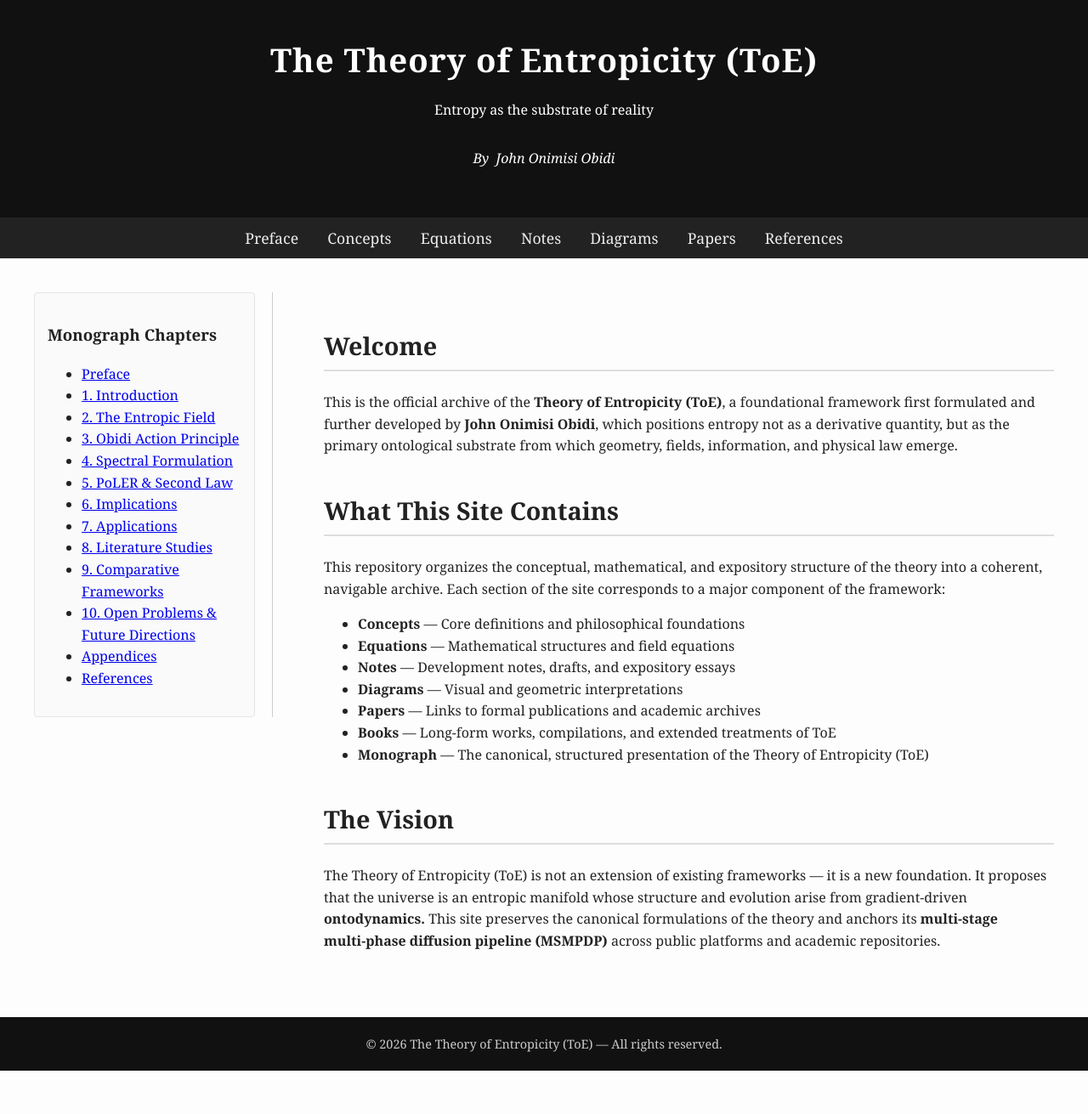
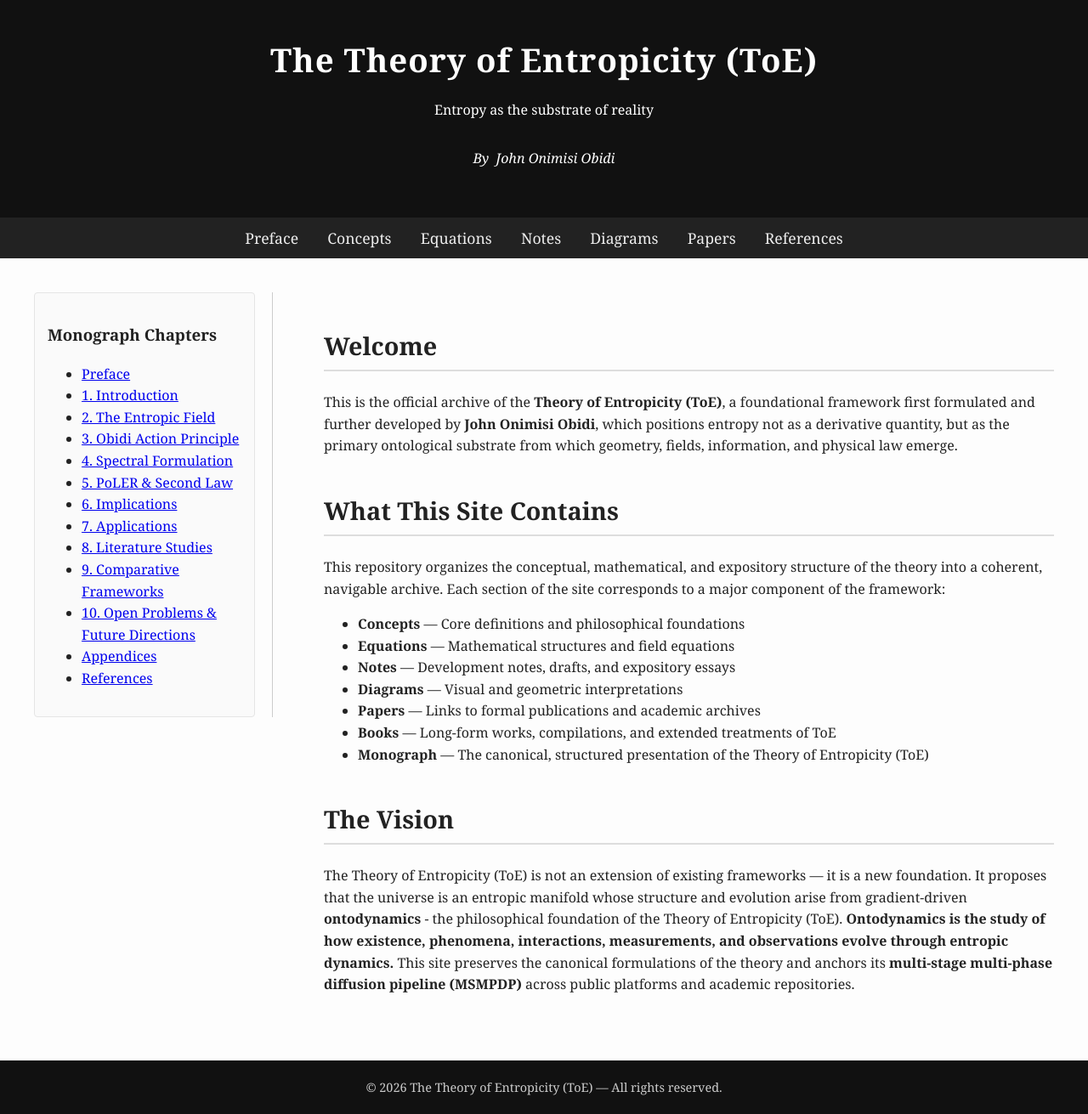
Before and after one commit to Entropicity/Theory-of-Entropicity-ToE, a Jekyll site: the page index.html, which Jekyll copies as it is, in a window 1280 px wide. Shown: the whole page at 85% size. Built offline with Jekyll 4.4.1, drawn with Linux system fonts in a browser that asks for light colours; before the commit the page ends 1260 px from its top, so only the background shows below that.

Commit message:
Update index.html

```diff
--- a/index.html
+++ b/index.html
@@ -321,7 +321,7 @@
         <p>
             The Theory of Entropicity (ToE) is not an extension of existing frameworks — it is a new foundation.
             It proposes that the universe is an entropic manifold whose structure and evolution arise from
-            gradient-driven <strong>ontodynamics.</strong> This site preserves the canonical formulations of the theory and
+            gradient-driven <strong>ontodynamics</strong> - the philosophical foundation of the Theory of Entropicity (ToE). <strong>Ontodynamics is the study of how existence, phenomena, interactions, measurements, and observations evolve through entropic dynamics.</strong> This site preserves the canonical formulations of the theory and
             anchors its <strong>multi‑stage multi‑phase diffusion pipeline (MSMPDP)</strong> across public platforms and academic repositories.
         </p>
     </div>
```
